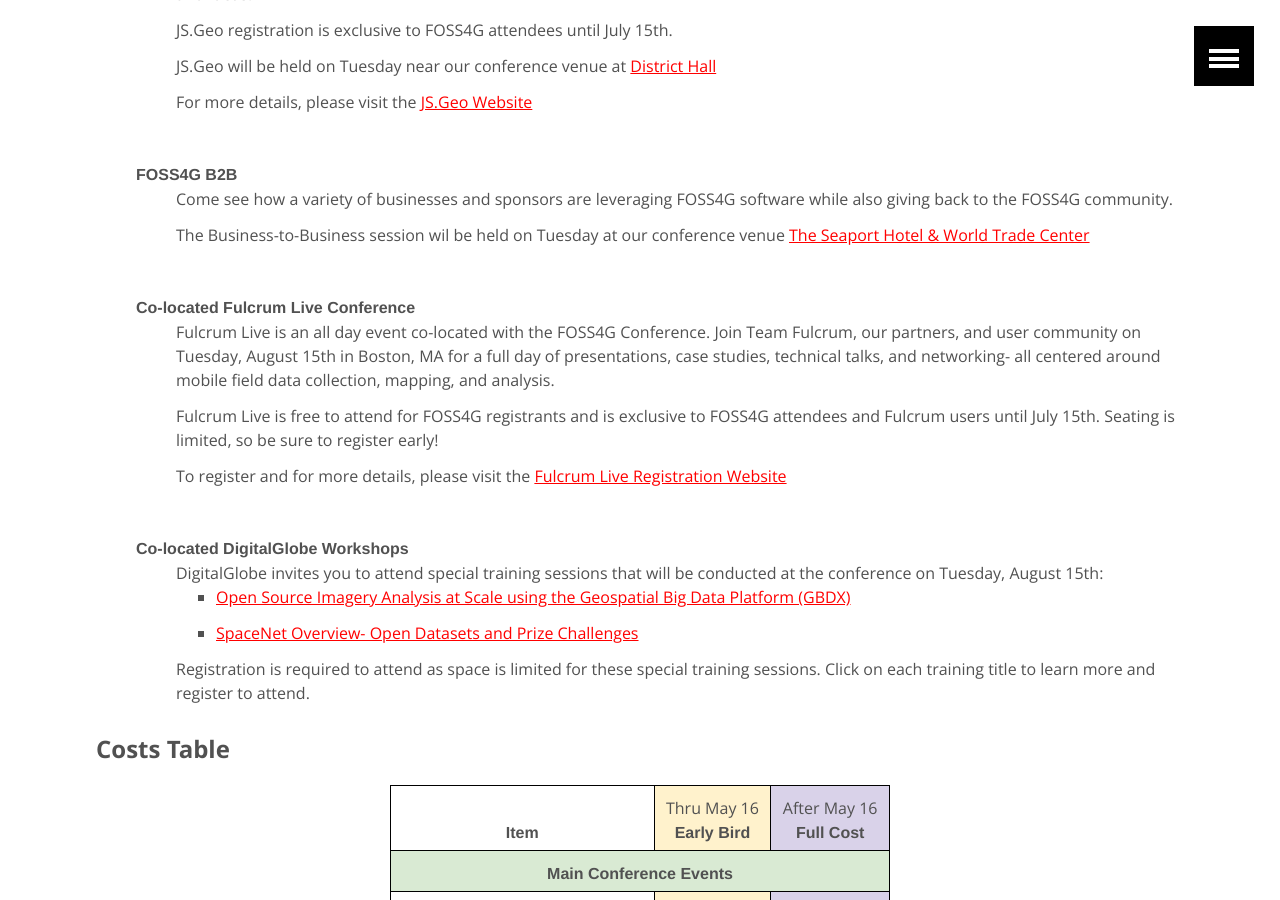
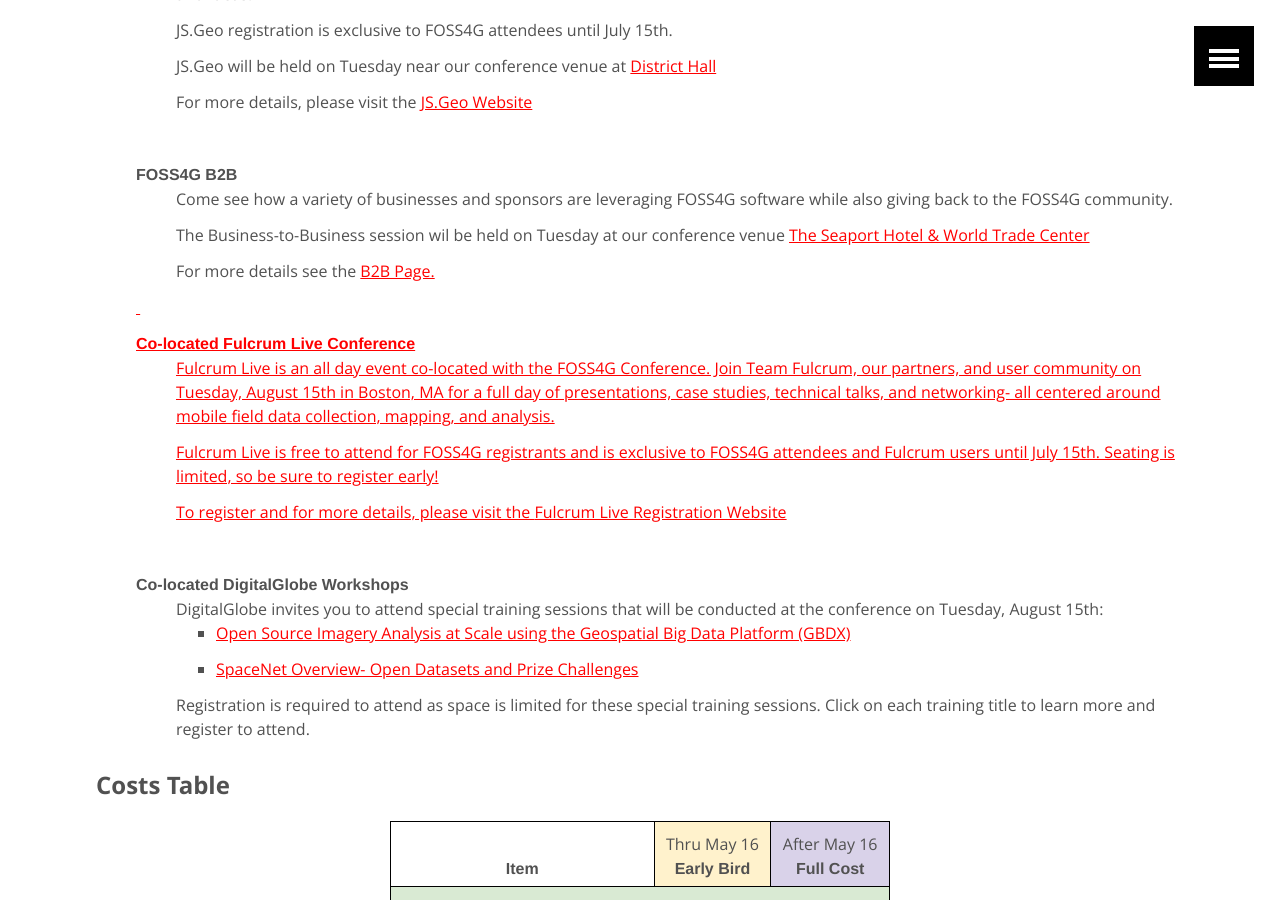
Before and after one commit to AvidGeo/foss4g2017-dev, a Jekyll site: the page built from register/index.html, in a window 1280 px wide and 900 px high, scrolled down 856 px. Built offline with Jekyll 4.4.1, drawn with Linux system fonts in a browser that asks for light colours.

Commit message:
update B2B link

```diff
--- a/register/index.html
+++ b/register/index.html
@@ -47,6 +47,7 @@
             <ul class="nbull">
                 <li>Come see how a variety of businesses and sponsors are leveraging FOSS4G software while also giving back to the FOSS4G community.</li>
                 <li>The Business-to-Business session wil be held on Tuesday at our conference venue <a href="http://www.seaportboston.com/" style="color:red;">The Seaport Hotel &amp; World Trade Center</a></li>
+                <li>For more details see the <a href="{{site.baseurl}}/B2B" style="color:red;">B2B Page.</li>
             </ul>
         </li>
         <li>&nbsp;</li>
```
